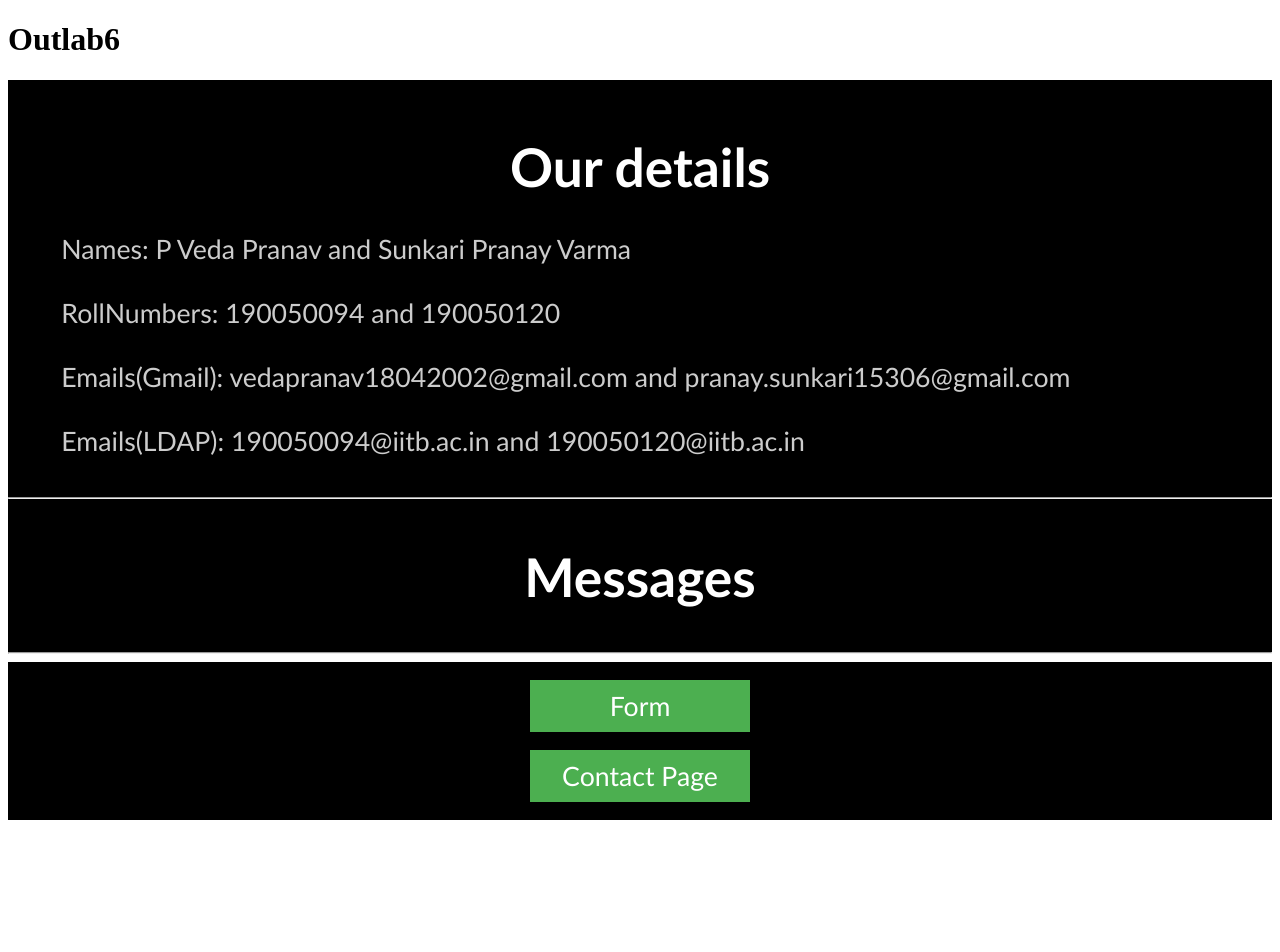
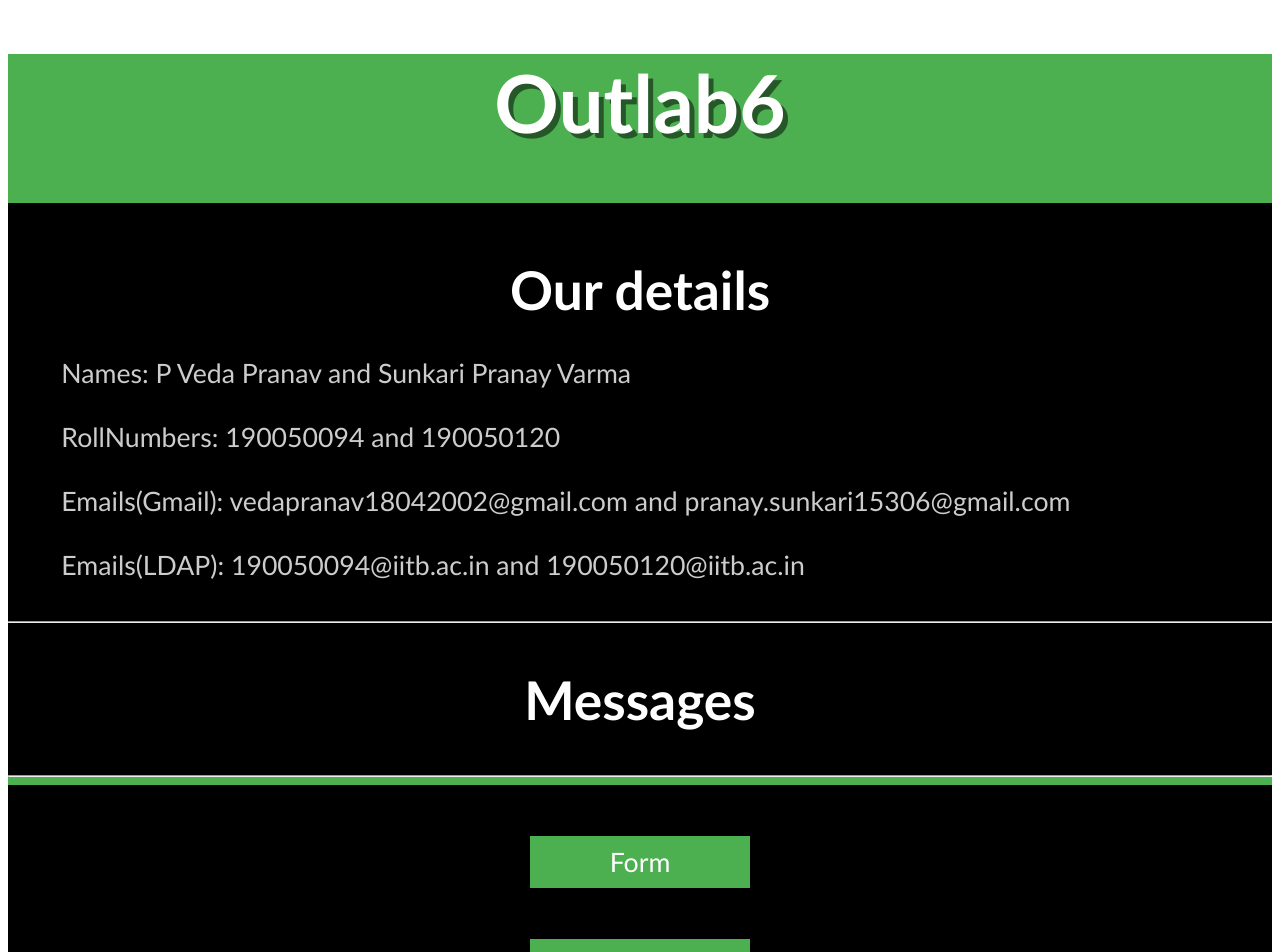
Before and after one commit to Vedapranav12/Outlab6Work, an Angular app: page /contact in a window 1280 px wide. Shown: the top 952 px of the page. Before the commit the page ends 828 px from the top, so only its background shows below. Built offline with nearby package versions, Linux system fonts and the light colour scheme.

Commit message:
Update app.component.html

```diff
--- a/src/app/app.component.html
+++ b/src/app/app.component.html
@@ -1,3 +1,5 @@
-<h1>{{title}}</h1>
+<div class="main">
+<h1 class="head">{{title}}</h1>
 <router-outlet></router-outlet>
-<app-header></app-header>
+<app-header class="a"></app-header>
+</div>
```
